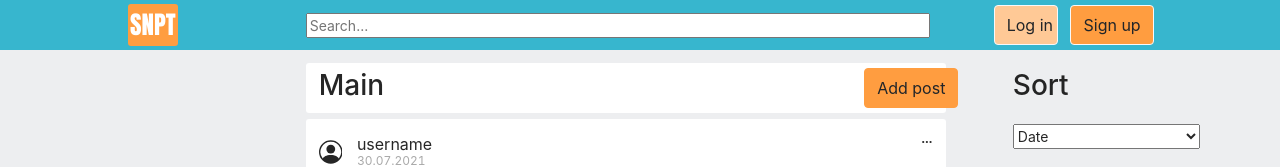
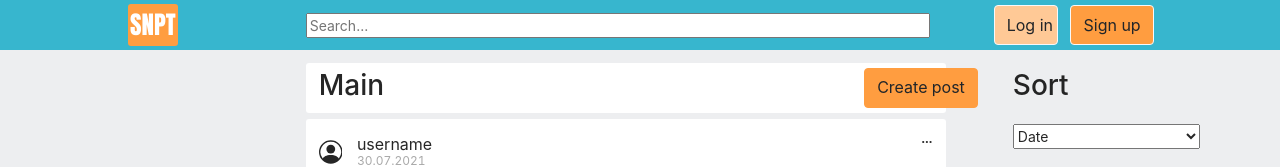
Before and after one commit to kPaulv/snippet-ui-ex, a React (Create React App) app: page / in a window 1280 px wide. Shown: the top 167 px of the page. Built offline with nearby package versions, Linux system fonts and the light colour scheme.

Commit message:
added CreatePostPage component and styles

```diff
--- a/src/components/AddPostPanel.js
+++ b/src/components/AddPostPanel.js
@@ -1,14 +1,16 @@
 import React from "react";
 import './styles/AddPostPanel.css';
+import {Link} from "react-router-dom";
 
 class AddPostPanel extends React.Component {
     render() {
         return(
             <div className="add-post-panel">
                 <h3 className="panel-header">Main</h3>
-                <button type="button" className="btn btn-light add-post-btn">
-                    Add post
-                </button>
+                {/*<Link to="/signup" className="btn btn-primary">Sign up</Link>*/}
+                <Link className="btn btn-light add-post-btn" to='/create'>
+                    Create post
+                </Link>
             </div>
         );
     }
```
